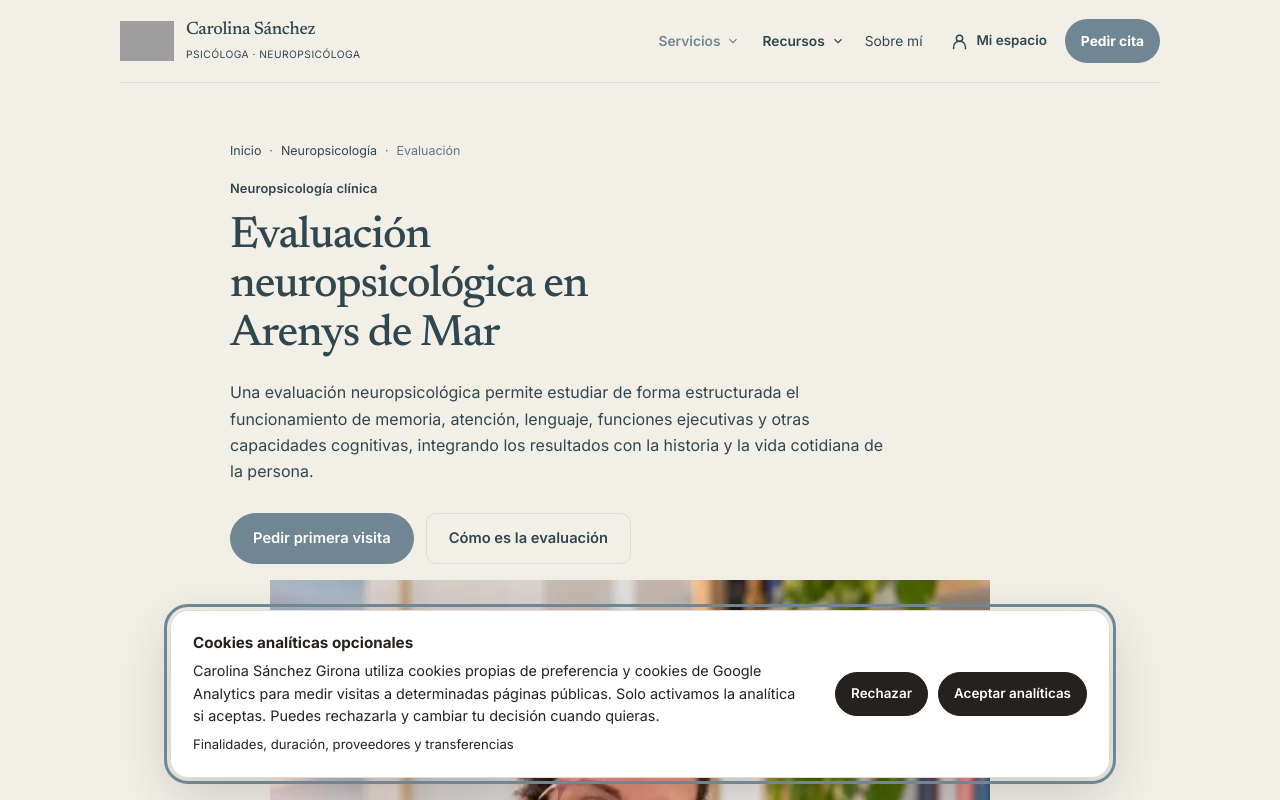
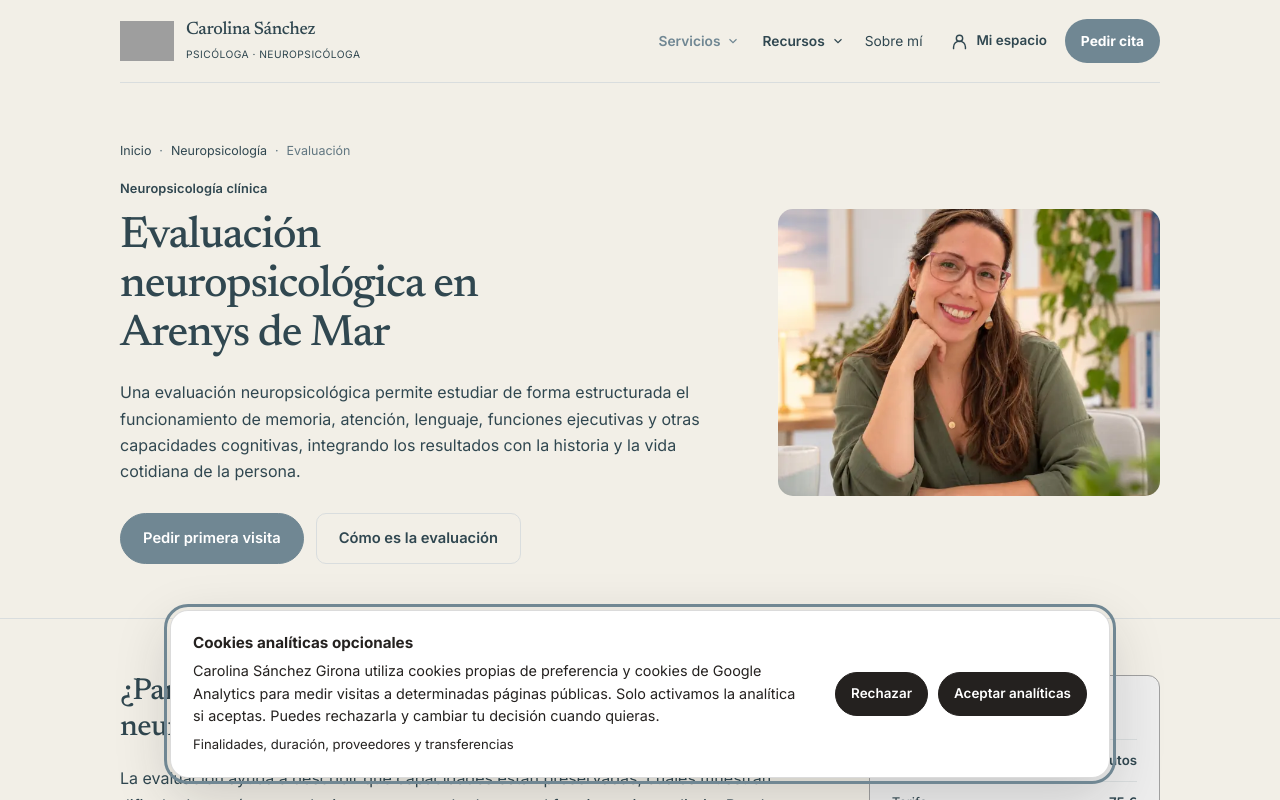
Before and after one commit to carolinasanchezgirona/Portfolio-Carolina, a Next.js app: page /evaluacion-neuropsicologica in a window 1280 px wide. Shown: the top 800 px of the page. Built offline with nearby package versions, Linux system fonts and the light colour scheme; grey boxes are pictures that could not be loaded.

Commit message:
Ajustar cabeceras con imagen de neuropsicología en desktop y móvil

```diff
--- a/app/service-visual-balance.css
+++ b/app/service-visual-balance.css
@@ -29,3 +29,10 @@
  .tdah-page .visual-method-grid>.visual-method-image img{max-height:260px}
  .editorial-site .seo-copy section+section{margin-top:34px;padding-top:34px}
 }
+
+/* Cabeceras de neuropsicología: lectura y fotografía en dos columnas. */
+.editorial-site .seo-hero-inner.service-hero-grid{max-width:1180px;display:grid;grid-template-columns:minmax(0,1.12fr) minmax(250px,.72fr);gap:clamp(24px,5vw,68px);align-items:center}
+.editorial-site .service-hero-copy{min-width:0}
+.editorial-site .service-hero-visual{margin:0;min-width:0;border-radius:15px;overflow:hidden;background:#EDEDED}
+.editorial-site .service-hero-visual img{display:block;width:100%;height:auto;aspect-ratio:4/3;max-height:370px;object-fit:cover}
+@media(max-width:720px){.editorial-site .seo-hero-inner.service-hero-grid{grid-template-columns:1fr}.editorial-site .service-hero-visual{max-width:540px}.editorial-site .service-hero-visual img{max-height:270px}}
```
